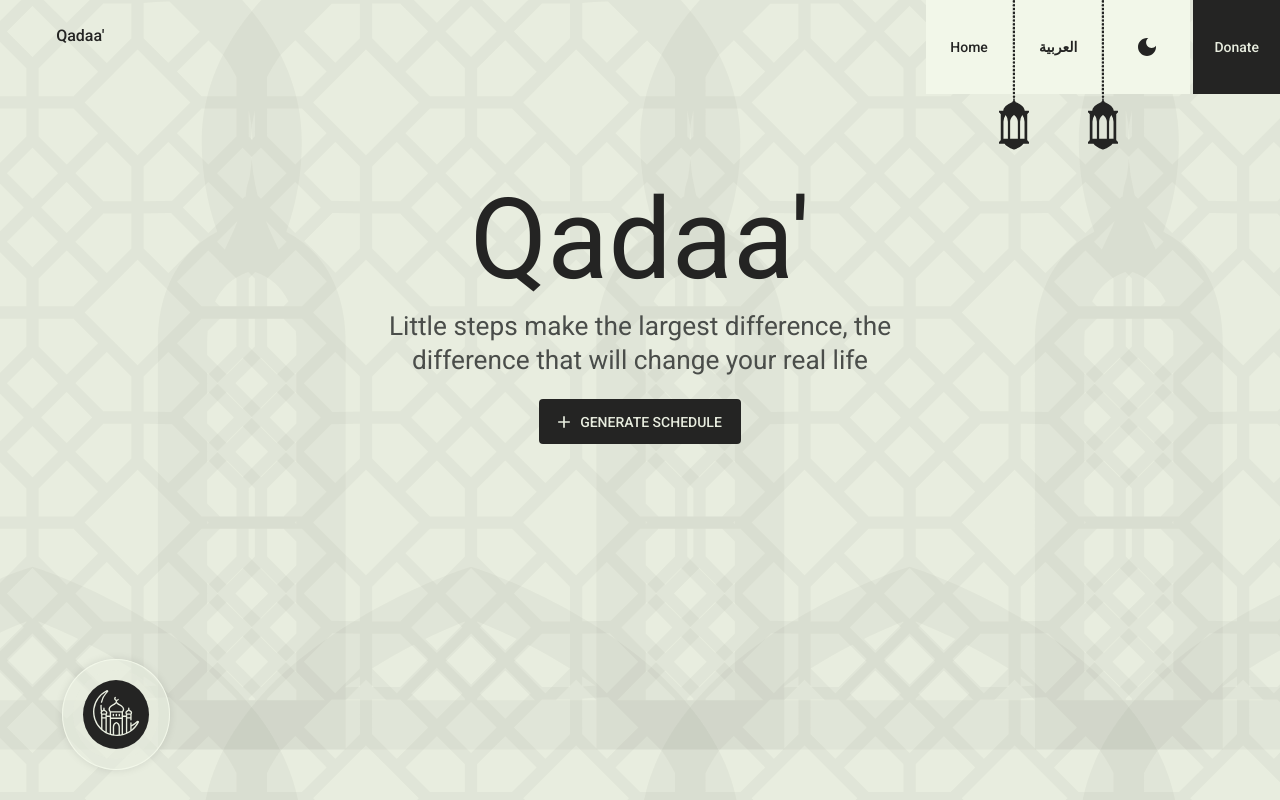
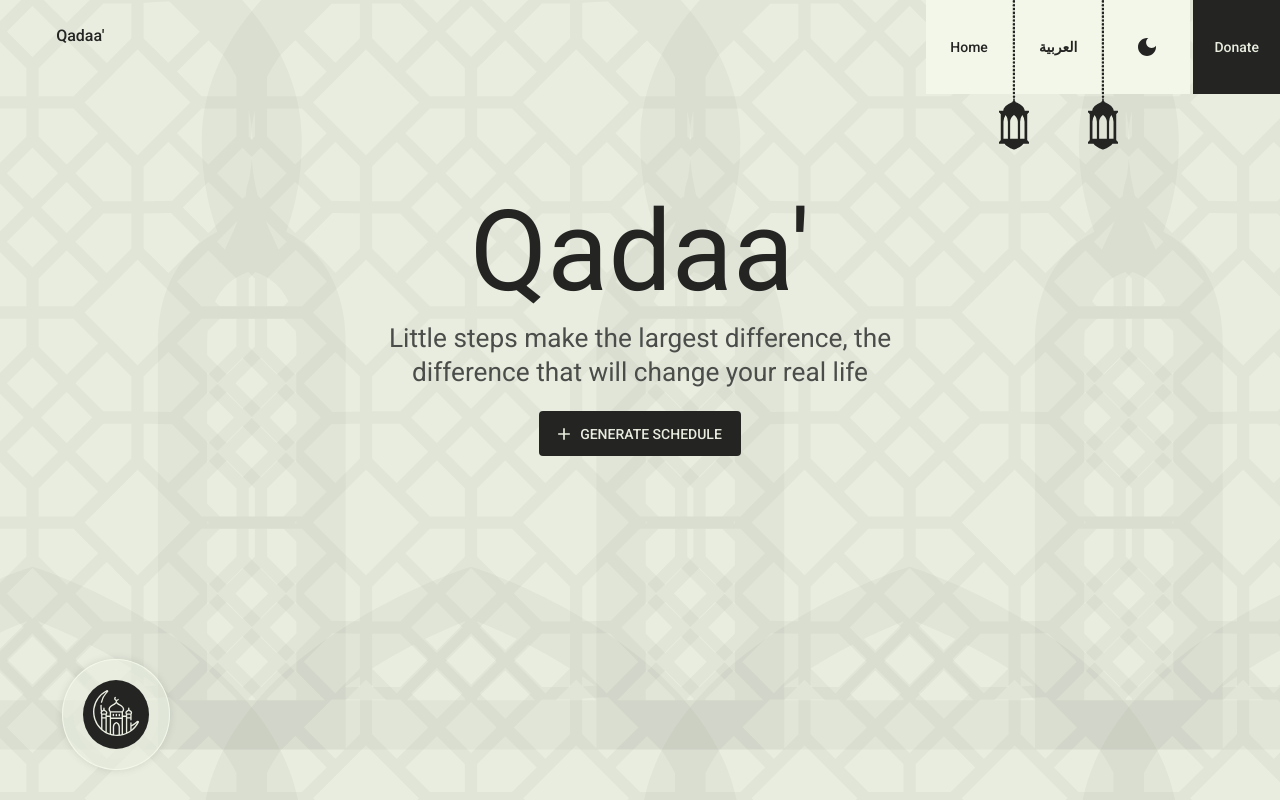
Before and after one commit to WeamAdel/qadaa, a Next.js app: page / in a window 1280 px wide. Built offline with nearby package versions, Linux system fonts and the light colour scheme; no server answers.

Commit message:
Fix Not Supported Logical Inset

```diff
--- a/styles/components/_navbar.scss
+++ b/styles/components/_navbar.scss
@@ -130,7 +130,7 @@
 
 .navbar__latern {
   position: absolute;
-  inset-inline-end: 0;
+  right: 0;
   top: 0;
   z-index: -1;
   transform: translateX(calc(50% + 2px));
@@ -144,6 +144,7 @@
 
 [dir="rtl"] {
   .navbar__latern {
+    left: 0;
     transform: translateX(calc(-50% - 2px));
   }
 }
--- a/styles/components/_prayer-times.scss
+++ b/styles/components/_prayer-times.scss
@@ -10,6 +10,8 @@
   width: var(--prayer-times-size);
   height: var(--prayer-times-size);
   position: fixed;
+  left: var(--container-px);
+  right: var(--container-px);
   inset-inline-start: var(--container-px);
   bottom: var(--navbar-py);
   cursor: pointer;
--- a/styles/elements/_main.scss
+++ b/styles/elements/_main.scss
@@ -1,5 +1,5 @@
 :root {
-  --main-padding-y: max(min(8vw, 80px), 36px);
+  --main-padding-y: max(min(12vw, 92px), 44px);
 }
 
 main {
```
